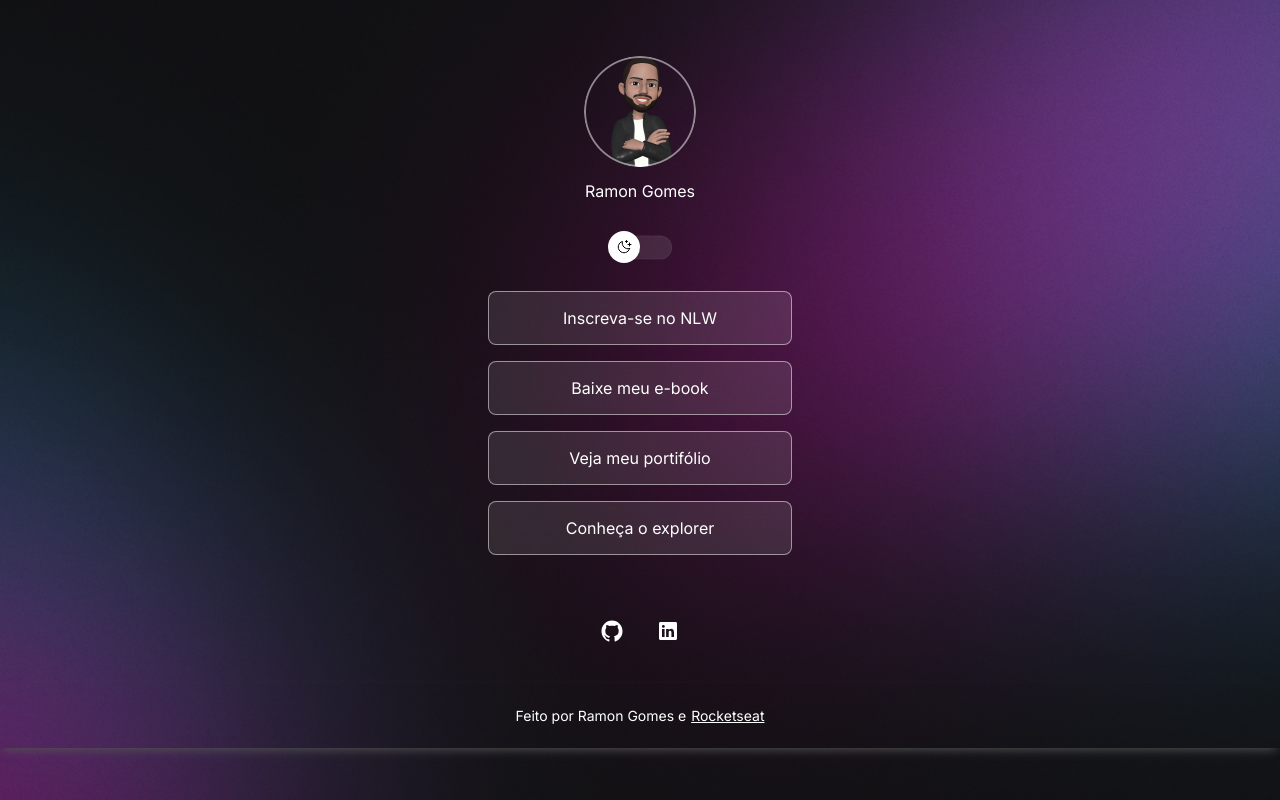
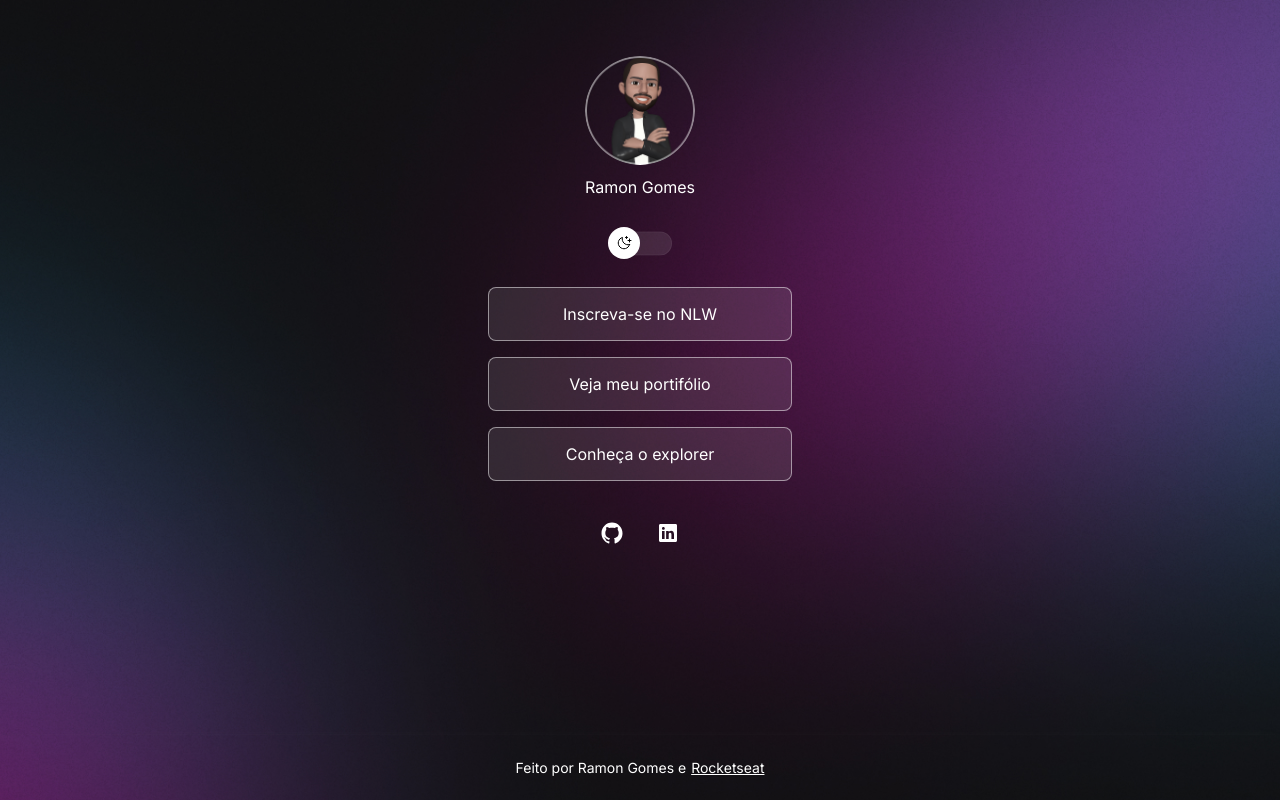
Before and after one commit to ramongds/card-project, a plain HTML site: page index.html in a window 1280 px wide. Drawn offline with nearby package versions, Linux system fonts and the light colour scheme.

Commit message:
rebilling and accessibility

```diff
--- a/index.html
+++ b/index.html
@@ -3,14 +3,11 @@
   <head>
     <link rel="preconnect" href="https://fonts.googleapis.com" />
     <link rel="preconnect" href="https://fonts.gstatic.com" crossorigin />
-    <link
-      href="https://fonts.googleapis.com/css2?family=Bebas+Neue&family=Inter&display=swap"
-      rel="stylesheet"
-    />
+    <link href="https://fonts.googleapis.com/css2?family=Bebas+Neue&family=Inter&display=swap"rel="stylesheet"/>
 
     <meta charset="UTF-8" />
     <meta name="viewport" content="width=device-width, initial-scale=1.0" />
-    <title>Card</title>
+    <title>Card-Project</title>
     <link rel="stylesheet" href="style.css" />
   </head>
   <body>
@@ -24,24 +21,15 @@
         <span></span>
       </div>
       <ul>
-        <li><a href="https://app.rocketseat.com.br/events/nlw-expert" target="_blank">Inscreva-se no NLW</a></li>
-        <li><a href="#" target="_blank">Baixe meu e-book</a></li>
-        <li><a href="#" target="_blank">Veja meu portifólio</a></li>
-        <li><a href="#" target="_blank">Conheça o explorer</a></li>
+        <li><a href="https://www.rocketseat.com.br/eventos/nlw" target="_blank">Inscreva-se no NLW</a></li>
+        <li><a href="https://github.com/ramongds" target="_blank">Veja meu portifólio</a></li>
+        <li><a href="https://app.rocketseat.com.br/cart/explorer" target="_blank">Conheça o explorer</a></li>
       </ul>
 
       <div id="social-links">
         <a href="https://github.com/ramongds" target="_blank">
           <ion-icon name="logo-github"></ion-icon>
         </a>
-
-        <!-- <a href="#" target="_blank">
-          <ion-icon name="logo-instagram"></ion-icon>
-        </a> -->
-
-        <!-- <a href="#" target="_blank">
-          <ion-icon name="logo-youtube"></ion-icon>
-        </a> -->
 
         <a href="https://www.linkedin.com/in/ramongomes95/" target="_blank">
           <ion-icon name="logo-linkedin"></ion-icon>
--- a/style.css
+++ b/style.css
@@ -1,3 +1,11 @@
+* {
+  margin: 0;
+  padding: 0;
+  box-sizing: border-box;
+
+}
+
+
 :root {
     --text-color: white;
     --background: url(/assets/bg-mobile.jpg);
@@ -8,8 +16,9 @@
     --background-social-link-hover: rgba(255, 255, 255, 0.2);
     --switch-bg-url: url(./assets/moon-stars.svg);
     --bold-light: 500;
+    font-size: 62.5%;
+  }
 
-  }
 
   .light {
     --text-color: black;
@@ -23,16 +32,14 @@
     --bold-light: 600;
 
   }
+
+
   body {
+
   background: var(--background) no-repeat top center/cover;
   }
 
 
-  * {
-    margin: 0;
-    padding: 0;
-    box-sizing: border-box;
-  }
 
   body * {
     font-family: "Inter", sans-serif;
@@ -42,11 +49,10 @@
   #container {
 
     width: 100%;
-    max-width: 400px;
+    max-width: 40rem;
     height: 100%;
-    max-height: 700;
-    margin: 56px auto 0px;
-    padding: 0 24px;
+    margin: 5.6rem auto 0;
+    padding: 0 2.4rem;
   }
 
   /*Profile*/
@@ -56,46 +62,46 @@
   }
   #profile img {
 
-    width: 112px;
+    width: 11rem;
     margin: auto;
     border-radius: 50%;
     /* box-shadow: 0px 5px 10px -4px rgb(86, 86, 86); */
   }
   #profile p {
-
+    font-size: 1.6rem;
     font-weight: var(--bold-light);
-    line-height: 24px;
-    margin: 8px auto 24px auto;
+    line-height: 2.4rem;
+    margin: .8rem auto 2.4rem auto;
     /* text-shadow: 1px 3px 4px rgb(145, 145, 145); */
 
   }
   /*Switch*/
   #switch {
     position: relative;
-    width: 64px;
-    height: 40px;
+    width: 6.4rem;
+    height: 4rem;
     margin: auto;
   }
 
   #switch button {
     /* box-shadow: 0px 5px 10px -4px rgb(86, 86, 86); */
-    width: 32px;
-    height: 32px;
+    width: 3.2rem;
+    height: 3.2rem;
     background: white var(--switch-bg-url) no-repeat center;
-    border: 0;
+    border: none;
     border-radius: 50%;
     position: absolute;
     left: 0;
     transform: translateY(-50%);
-    top: 51%;
+    top: 50%;
     z-index: 1;
     animation: slide-back 0.3s;
   }
   #switch span {
     /* box-shadow: 0px 5px 10px -4px rgb(86, 86, 86); */
     display: flex;
-    width: 64px;
-    height: 24px;
+    width: 6.4rem;
+    height: 2.4rem;
     background: var(--background-profile);
     border: 1px solid var(--background-profile-hover);
     backdrop-filter: blur (4px);
@@ -117,18 +123,19 @@
     list-style: none;
     display: flex;
     flex-direction: column;
-    gap: 16px;
-    padding: 24px;
+    gap: 1.6rem;
+    padding: 2.4rem;
   }
   ul li a {
     /* box-shadow: 0px 5px 10px -4px rgb(86, 86, 86); */
+    font-size: 1.6rem;
     display: flex;
     align-items: center;
     justify-content: center;
-    padding: 16px 24px;
+    padding: 1.6rem 2.4rem;
     background: var(--background-profile);
     border: solid 1px var(--border-color);
-    border-radius: 8px;
+    border-radius: .8rem;
     backdrop-filter: blur (4px);
     -webkit-backdrop-filter: blur (4px);
     text-decoration: none;
@@ -144,13 +151,12 @@
   /*Social Links*/
   #social-links {
     display: flex;
-    padding: 24px 0;
     justify-content: center;
-    font-size: 24px;
+    font-size: 2.4rem;
   }
   #social-links a {
     display: flex;
-    padding: 16px;
+    padding: 1.6rem;
     border-radius: 50%;
     align-items: center;
     justify-content: center;
@@ -162,13 +168,17 @@
 
   /*Footer*/
   footer {
+    width: 100%;
     box-shadow: 0px 5px 10px -4px rgb(86, 86, 86);
     display: flex;
-    font-size: 14px;
+    font-size: 1.4rem;
     font-weight: var(--bold-light);
-    padding: 24px 0;
+    padding: 2.4rem 0;
     justify-content: center;
-    gap: 5px;
+    gap: .5rem;
+    position: absolute;
+    left: 0;
+    bottom:0
   }
 
   /*Media Queries*/
```
